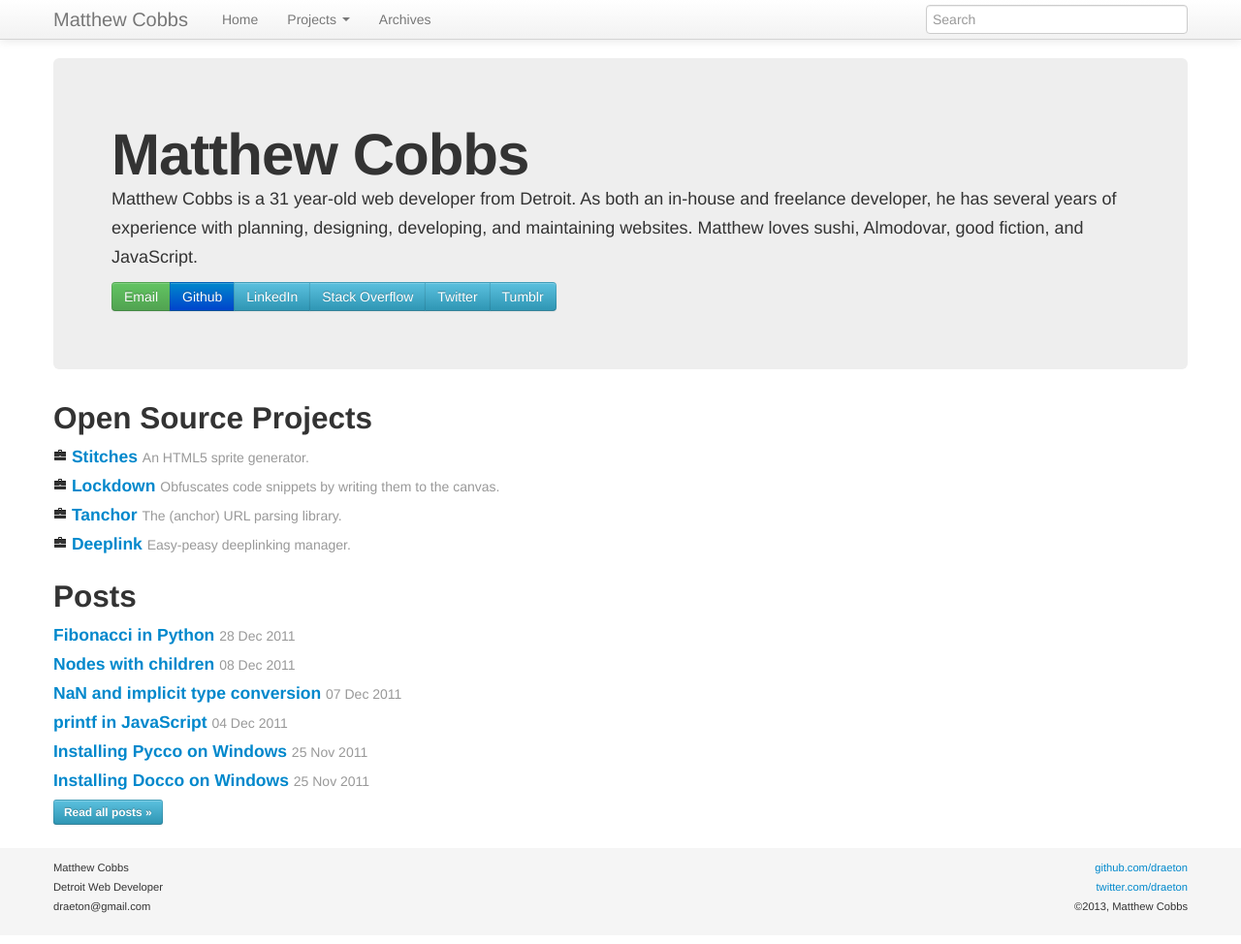
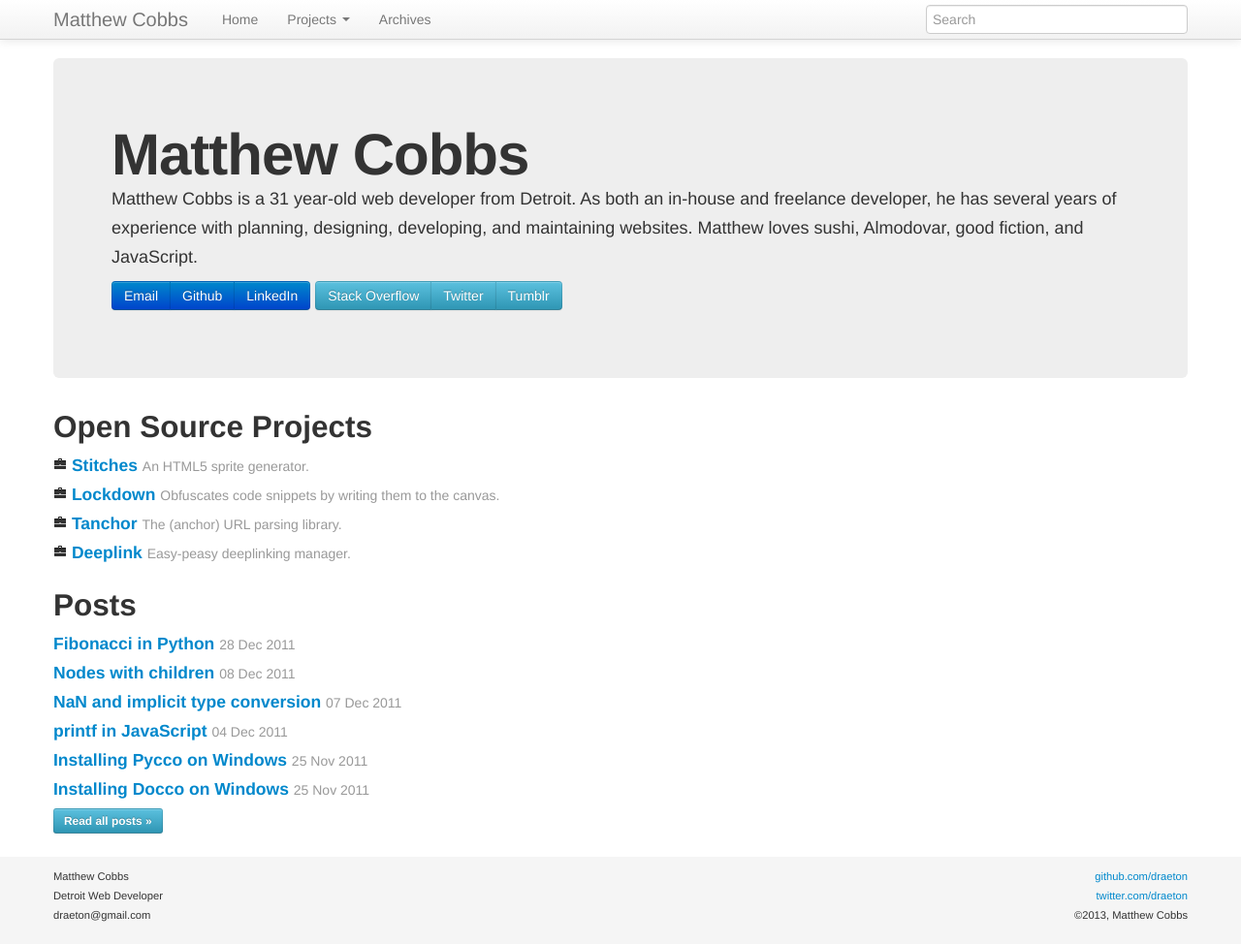
Before and after one commit to draeton/draeton.github.com, a Jekyll site: the page built from index.html, in a window 1280 px wide and 974 px high. Shown: the whole window at 97% size. Built offline with Jekyll 4.4.1, drawn with Linux system fonts in a browser that asks for light colours; nearby versions of some CDN libraries; Markdown is read by kramdown in place of the engine named in the settings; the list of posts is cut into pages by our own code.

Commit message:
Button toolbar for wrapping

```diff
--- a/index.html
+++ b/index.html
@@ -11,13 +11,17 @@
         developing, and maintaining websites. Matthew loves sushi, Almodovar, good fiction,
         and JavaScript.</p>
 
-    <div class="btn-group">
-        <a href="mailto:draeton@gmail.com" class="btn btn-success">Email</a>
-        <a href="http://github.com/draeton/" class="btn btn-primary">Github</a>
-        <a href="http://www.linkedin.com/in/matthewcobbs/" class="btn btn-info">LinkedIn</a>
-        <a href="http://stackoverflow.com/users/230483/draeton" class="btn btn-info">Stack Overflow</a>
-        <a href="http://twitter.com/draeton/" class="btn btn-info">Twitter</a>
-        <a href="http://draeton.tumblr.com/" class="btn btn-info">Tumblr</a>
+    <div class="btn-toolbar">
+        <div class="btn-group">
+            <a href="mailto:draeton@gmail.com" class="btn btn-primary">Email</a>
+            <a href="http://github.com/draeton/" class="btn btn-primary">Github</a>
+            <a href="http://www.linkedin.com/in/matthewcobbs/" class="btn btn-primary">LinkedIn</a>
+        </div>
+        <div class="btn-group">
+            <a href="http://stackoverflow.com/users/230483/draeton" class="btn btn-info">Stack Overflow</a>
+            <a href="http://twitter.com/draeton/" class="btn btn-info">Twitter</a>
+            <a href="http://draeton.tumblr.com/" class="btn btn-info">Tumblr</a>
+        </div>
     </div>
 </div>
 <!-- end .hero-unit -->
```
